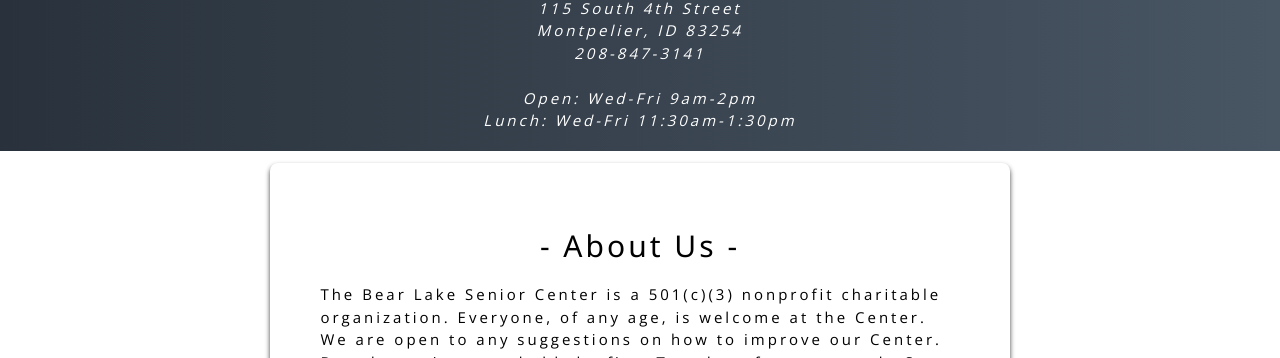
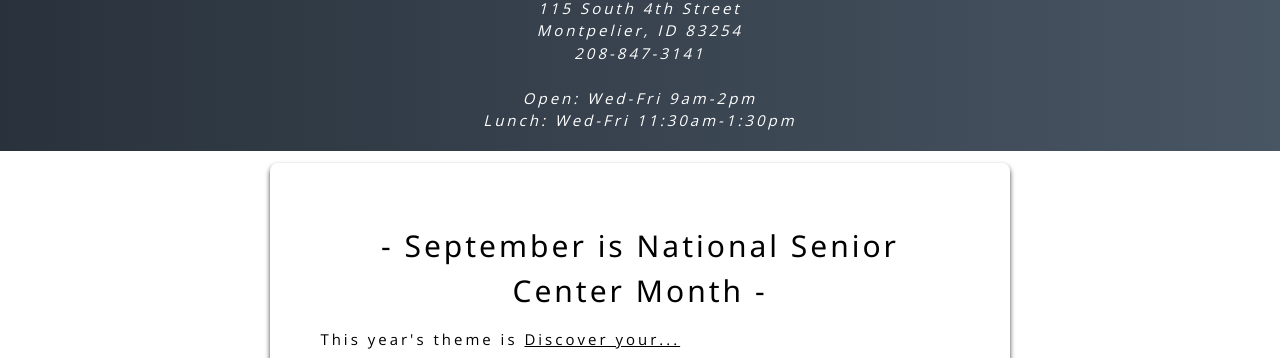
Before and after one commit to kvyl646/bearlakeseniorcenter, a plain HTML site: page index.html in a window 1280 px wide. Shown: the part 529-887 px from the top of the page. Drawn offline with nearby package versions, Linux system fonts and the light colour scheme.

Commit message:
Update index.html

```diff
--- a/index.html
+++ b/index.html
@@ -58,6 +58,8 @@
 
     <section class="about w3-padding-large w3-container" id="about">
       <div class="content container w3-round-large">
+        <h2 style="text-align: center;">- September is National Senior Center Month -</h2>
+        <p>This year's theme is <a href="images/NationalSeniorCenterMonth_poster.pdf">Discover your...</p>
         <h2 style="text-align: center;">- About Us -</h2>
           <p>The Bear Lake Senior Center is a 501(c)(3) nonprofit charitable organization. Everyone, of any age, is welcome at the Center.
           We are open to any suggestions on how to improve our Center. Board meetings are held the first Tuesday of every month.
```
